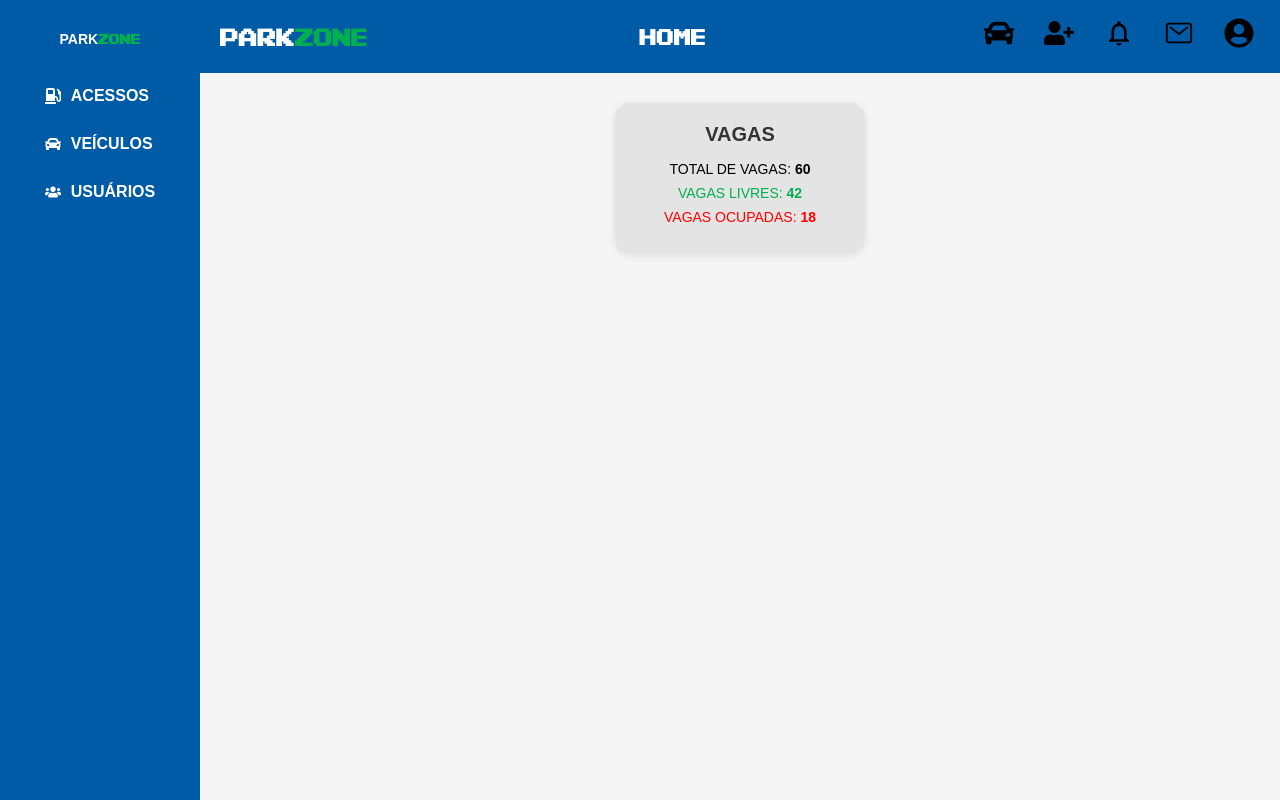
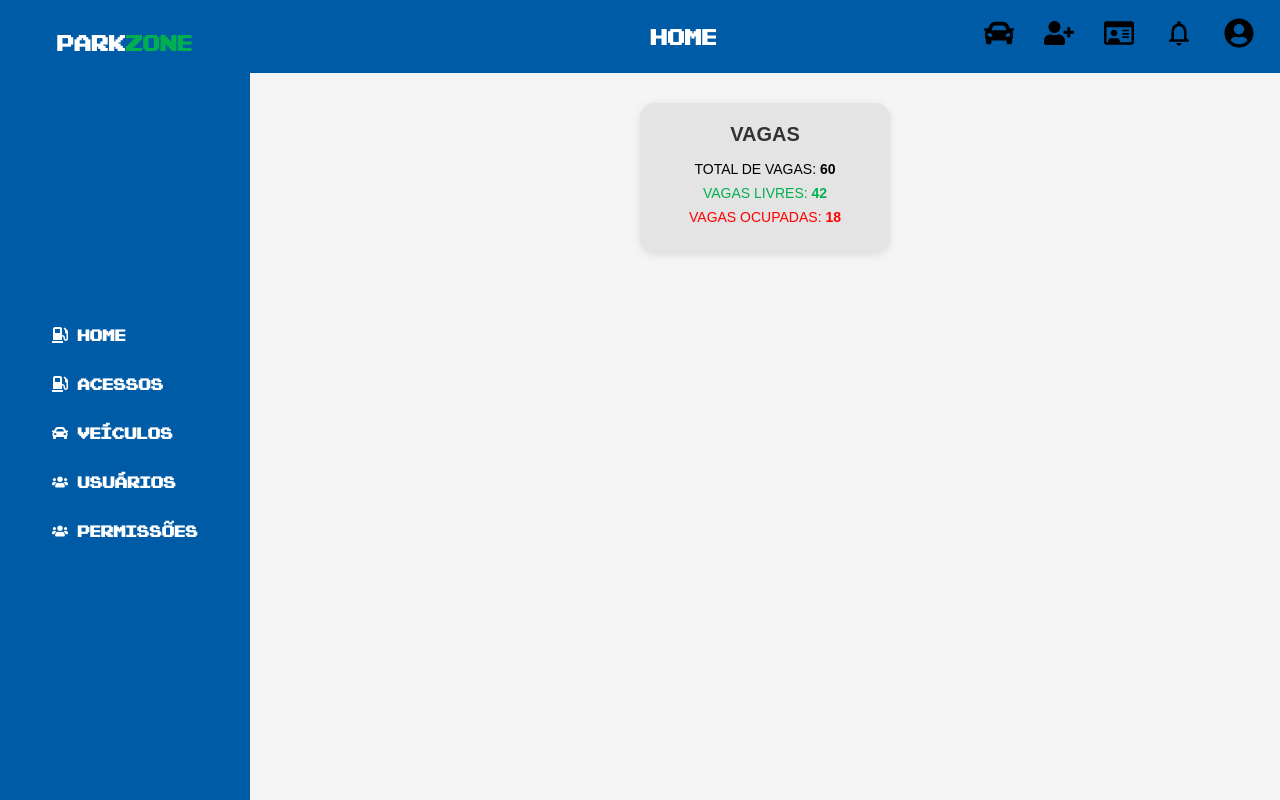
Before and after one commit to frnadin/frontend-estacionas-senai, a React (Vite) app: page /home in a window 1280 px wide. Built offline with nearby package versions, Linux system fonts and the light colour scheme.

Commit message:
style: ajustes nos componentes centralizando | UI UX | etc tmj

```diff
--- a/src/components/Header/Header.css
+++ b/src/components/Header/Header.css
@@ -39,3 +39,7 @@
   .logo-green {
     color: #00b050; /* verde vibrante */
   }
+
+  #space {
+    width: 120px;
+  }
--- a/src/components/Header/Header.jsx
+++ b/src/components/Header/Header.jsx
@@ -1,15 +1,13 @@
 import React from 'react';
 import './Header.css';
-import { FaCar, FaUserPlus, FaUserCircle } from 'react-icons/fa';
+import { FaCar, FaUserPlus, FaUserCircle, FaRegIdCard } from 'react-icons/fa';
 import { MdNotificationsNone } from 'react-icons/md';
 import { IoMailOutline } from 'react-icons/io5';
 
 export default function Header(props) {
   return (
     <div className="header">
-      <h2 className="logo-title">
-  PARK<span className="logo-green">ZONE</span></h2>
-
+      <div id='space'></div>
       <h2 className="header-title">{props.tela}</h2>
 
       <div className="header-icons">
@@ -21,13 +19,14 @@ export default function Header(props) {
           <FaUserPlus />
         </button>
 
+        <button onClick={() => console.log("Adicionar permissao")}>
+          <FaRegIdCard />
+        </button>
+
         <button onClick={() => console.log("Notificações")}>
           <MdNotificationsNone />
         </button>
 
-        <button onClick={() => console.log("Mensagens")}>
-          <IoMailOutline />
-        </button>
 
         <button onClick={() => console.log("Perfil")}>
           <FaUserCircle />
--- a/src/components/SideBar/SideBarMenu.css
+++ b/src/components/SideBar/SideBarMenu.css
@@ -1,17 +1,19 @@
 .sidebar {
-    width: 200px;
+  width: 250px;
   height: 100vh;
-    background-color: #005BA6;
+  background-color: #005ba6;
   color: white;
   display: flex;
   flex-direction: column;
   align-items: center;
   padding-top: 30px;
+  /* justify-content: space-between; */
+  align-items: center;
+  /* gap: 20px; */
 }
 
 .logo {
-    font-family: 'Press Start 2P', sans-serif;
-    font-size: 14px;
+  font-size: 22px;
   text-align: center;
   color: white;
   margin-bottom: 40px;
@@ -20,11 +22,20 @@
 .green {
   color: #00b050;
 }
-
+.sidebar-header {
+  color: #00b050;
+  font-size: 20px;
+  font-weight: bold;
+  margin-top: 30px;
+}
 .sidebar-buttons {
   display: flex;
   flex-direction: column;
   gap: 30px;
+  flex: 1;
+  justify-content: center;
+  align-self: center;
+  padding-bottom: 30px;
 }
 
 .sidebar-buttons button {
@@ -43,3 +54,8 @@
   color: #00ffcc;
   transform: scale(1.05);
 }
+
+h2 {
+  font-size: 16px;
+  color: #ffffff !important;
+}
--- a/src/components/SideBar/SideBarMenu.jsx
+++ b/src/components/SideBar/SideBarMenu.jsx
@@ -9,19 +9,31 @@ export default function SidebarMenu() {
         PARK<span className="green">ZONE</span>
       </h2>
 
+
+
       <div className="sidebar-buttons">
         <button>
           <FaGasPump className="icon" />
-          ACESSOS
+          <h2>HOME</h2>
+        </button>
+        <button>
+          <FaGasPump className="icon" />
+          <h2>ACESSOS</h2>
         </button>
         <button>
           <FaCar className="icon" />
-          VEÍCULOS
+          <h2>VEÍCULOS</h2>
         </button>
         <button>
           <FaUsers className="icon" />
-          USUÁRIOS
+          <h2>USUÁRIOS</h2>
         </button>
+        <button>
+          <FaUsers className="icon" />
+          <h2>PERMISSÕES</h2>
+        </button>
+
+
       </div>
     </div>
   );
```
Lines whose indentation alone changed are shown as unchanged.
